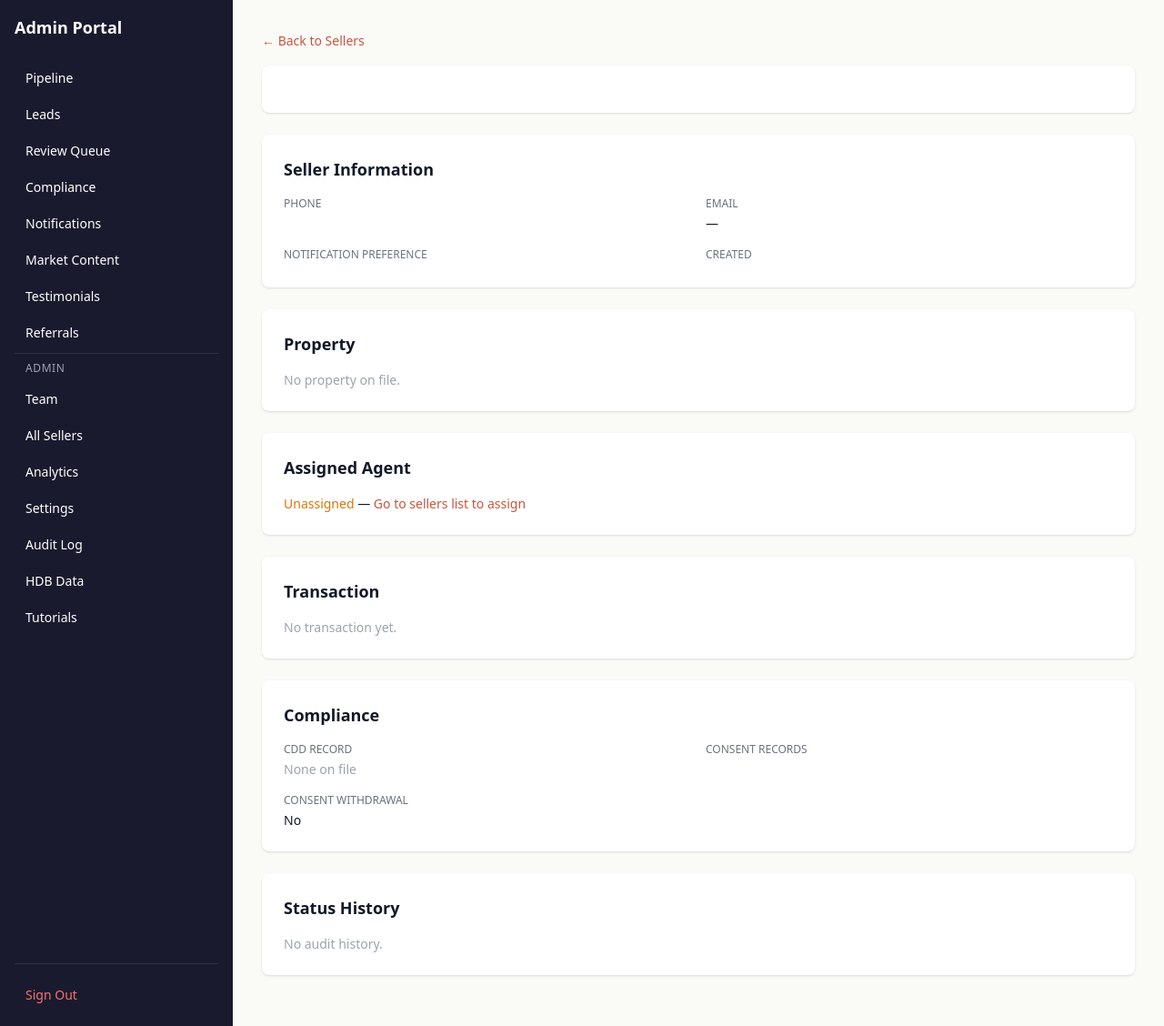
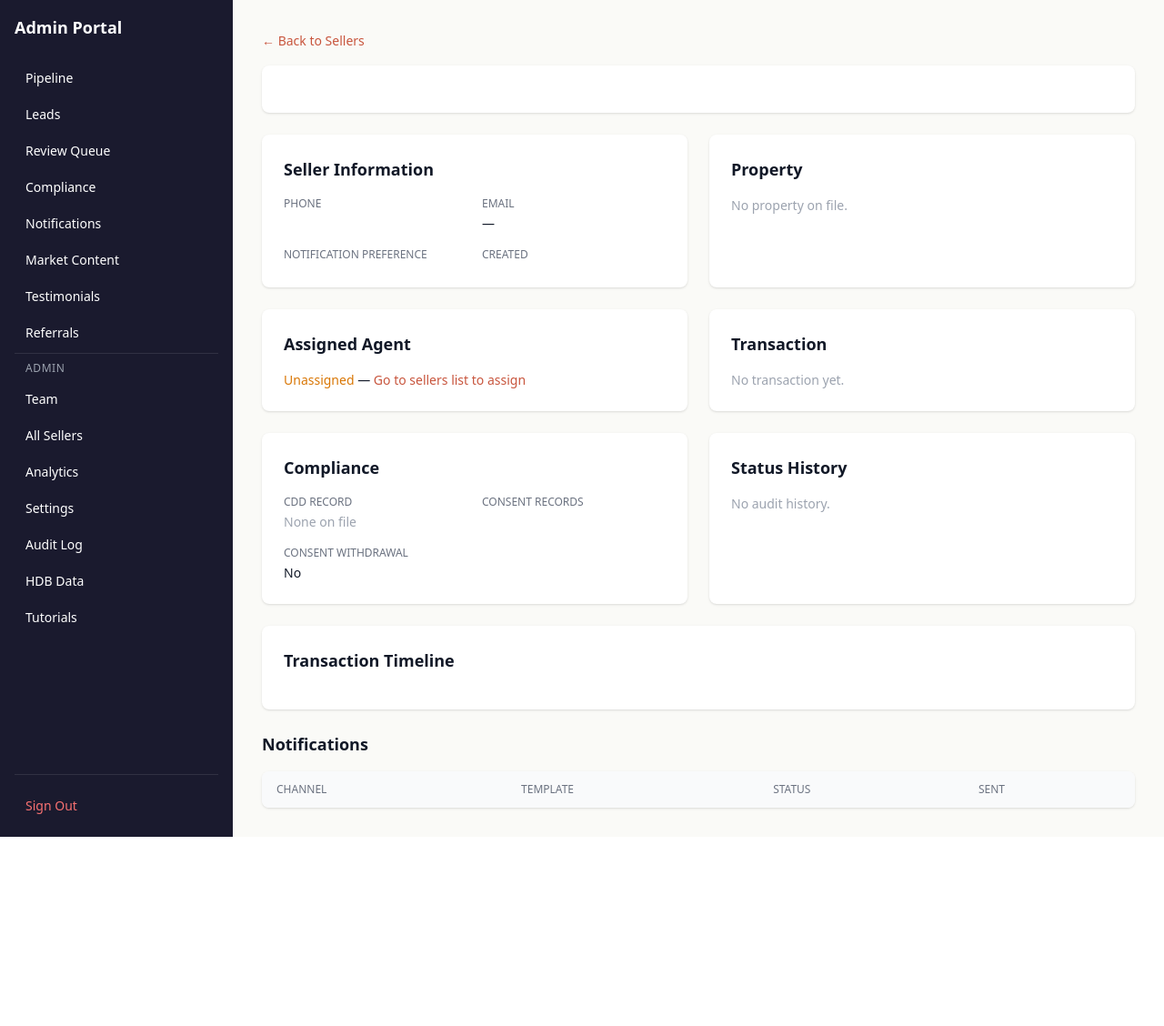
Before and after one commit to Duckchief/sellmyhouse, a Node project: template src/views/pages/admin/seller-detail.njk in a window 1280 px wide. Shown: the whole page at 91% size. After the commit the page ends 920 px from the top, so only its background shows below. Run offline with Node 20 templates, Linux system fonts and the light colour scheme; the template is opened without the code that fills it, so the values that code supplies are empty; style sheets or scripts are compiled from the project's sources; some libraries are stand-ins or nearby versions.

Commit message:
feat: restructure admin seller detail to 2-col layout with timeline and notifications
Co-Authored-By: Claude Sonnet 4.6 <noreply@anthropic.com>

```diff
--- a/src/views/pages/admin/seller-detail.njk
+++ b/src/views/pages/admin/seller-detail.njk
@@ -19,8 +19,11 @@
   </div>
 </div>
 
-{# ── Seller Info ── #}
-<div class="bg-white rounded-lg shadow p-6 mb-6">
+{# ── 2-column card grid ── #}
+<div class="grid grid-cols-1 md:grid-cols-2 gap-6 mb-6">
+
+  {# Left: Seller Info #}
+  <div class="bg-white rounded-lg shadow p-6">
     <h2 class="text-lg font-semibold mb-4">{{ "Seller Information" | t }}</h2>
     <dl class="grid grid-cols-2 gap-4 text-sm">
       <div>
@@ -42,8 +45,8 @@
     </dl>
   </div>
 
-{# ── Property ── #}
-<div class="bg-white rounded-lg shadow p-6 mb-6">
+  {# Right: Property #}
+  <div class="bg-white rounded-lg shadow p-6">
     <h2 class="text-lg font-semibold mb-4">{{ "Property" | t }}</h2>
     {% if detail.property %}
     <dl class="grid grid-cols-2 gap-4 text-sm">
@@ -73,8 +76,8 @@
     {% endif %}
   </div>
 
-{# ── Assigned Agent ── #}
-<div class="bg-white rounded-lg shadow p-6 mb-6">
+  {# Left: Assigned Agent #}
+  <div class="bg-white rounded-lg shadow p-6">
     <h2 class="text-lg font-semibold mb-4">{{ "Assigned Agent" | t }}</h2>
     {% if detail.agent %}
     <dl class="grid grid-cols-2 gap-4 text-sm">
@@ -99,8 +102,8 @@
     {% endif %}
   </div>
 
-{# ── Transaction ── #}
-<div class="bg-white rounded-lg shadow p-6 mb-6">
+  {# Right: Transaction #}
+  <div class="bg-white rounded-lg shadow p-6">
     <h2 class="text-lg font-semibold mb-4">{{ "Transaction" | t }}</h2>
     {% if detail.transaction %}
     <dl class="grid grid-cols-2 gap-4 text-sm">
@@ -130,8 +133,8 @@
     {% endif %}
   </div>
 
-{# ── Compliance ── #}
-<div class="bg-white rounded-lg shadow p-6 mb-6">
+  {# Left: Compliance #}
+  <div class="bg-white rounded-lg shadow p-6">
     <h2 class="text-lg font-semibold mb-4">{{ "Compliance" | t }}</h2>
     <dl class="grid grid-cols-2 gap-4 text-sm">
       <div>
@@ -164,8 +167,8 @@
     </dl>
   </div>
 
-{# ── Status History ── #}
-<div class="bg-white rounded-lg shadow p-6 mb-6">
+  {# Right: Status History (audit log) #}
+  <div class="bg-white rounded-lg shadow p-6">
     <h2 class="text-lg font-semibold mb-4">{{ "Status History" | t }}</h2>
     {% if detail.auditLog.length > 0 %}
     <ol class="relative border-l border-gray-200 ml-3 space-y-4">
@@ -181,4 +184,21 @@
     <p class="text-gray-400 text-sm">{{ "No audit history." | t }}</p>
     {% endif %}
   </div>
+
+</div>
+
+{# ── Transaction Timeline (full-width) ── #}
+{# seller-timeline.njk renders its own <h3> heading and card shadow #}
+{% set milestones = detail.milestones %}
+{% include "partials/agent/seller-timeline.njk" %}
+
+{# ── Notifications (full-width) ── #}
+{# seller-notifications.njk renders its own bg-white rounded-lg shadow card.
+   Only add a heading above it; do not double-wrap with another card div. #}
+<div class="mt-6">
+  <h2 class="text-lg font-semibold mb-4">{{ "Notifications" | t }}</h2>
+  {% set notifications = detail.notifications %}
+  {% include "partials/agent/seller-notifications.njk" %}
+</div>
+
 {% endblock %}
```
Lines whose indentation alone changed are shown as unchanged.
